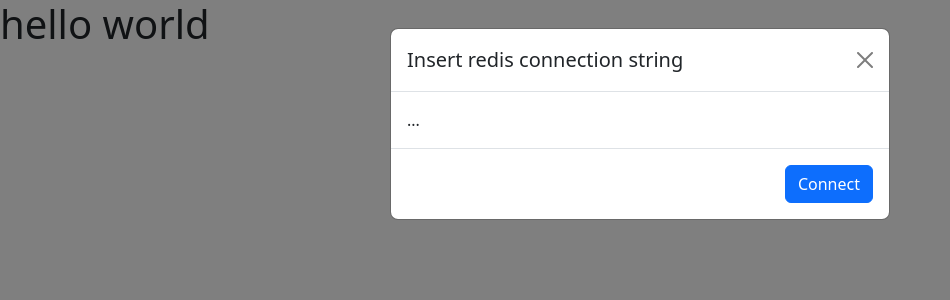
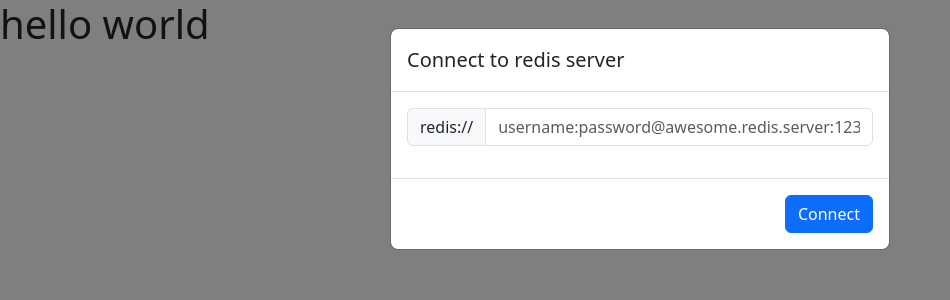
Before and after one commit to fadhil-riyanto/myredis, a Preact app in the folder web-interface/: page / in a window 1280 px wide. Shown: the top 300 px of the page, without its empty margins (0-950 px from the left). Built offline with nearby package versions, Linux system fonts and the light colour scheme.

Commit message:
change modal text

```diff
--- a/web-interface/src/components/SetTargetHost.modal.tsx
+++ b/web-interface/src/components/SetTargetHost.modal.tsx
@@ -5,12 +5,15 @@
                 <div className="modal-content">
                     <div className="modal-header">
                         <h1 className="modal-title fs-5" id="staticBackdropLabel">
-                            Insert redis connection string
+                            Connect to redis server
                         </h1>
-                        <button type="button" className="btn-close" data-bs-dismiss="modal"/>
                     </div>
                     <div className="modal-body">
-                        ...
+                    <div className="input-group mb-3">
+                        <span className="input-group-text" id="basic-addon1">redis://</span>
+                        <input type="text" className="form-control" placeholder="username:password@awesome.redis.server:1234" autofocus></input>
+                    </div>
+
                     </div>
                     <div className="modal-footer">
                         <button type="button" className="btn btn-primary">Connect</button>
```
